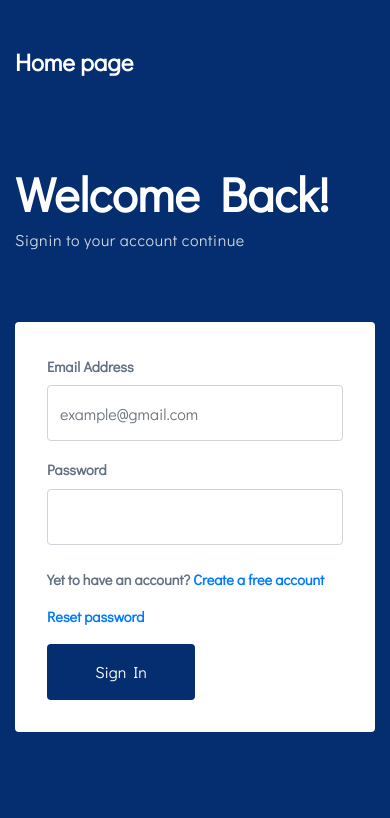
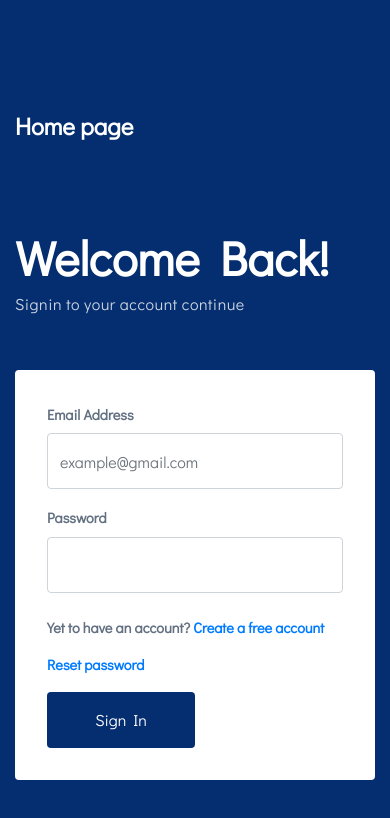
Before and after one commit to Achilles45/forexplatform, a Vue app: page /signin in a window 390 px wide. Shown: the top 818 px of the page. Built offline with nearby package versions, Linux system fonts and the light colour scheme.

Commit message:
Modified signin page on mobile

```diff
--- a/src/views/Signin.vue
+++ b/src/views/Signin.vue
@@ -100,8 +100,12 @@ export default {
 
 //MEDIA QUERIES
 @media only screen and (max-width: 600px){
+    .signin__wrapper{
+        // height: 100% !important;
+        padding: 4rem 0;
+    }
      .form__wrapper{
-         margin-top: 4rem !important;
+         margin-top: 3rem !important;
          form{
              .form__buttom{
                  flex-direction: column;
```
